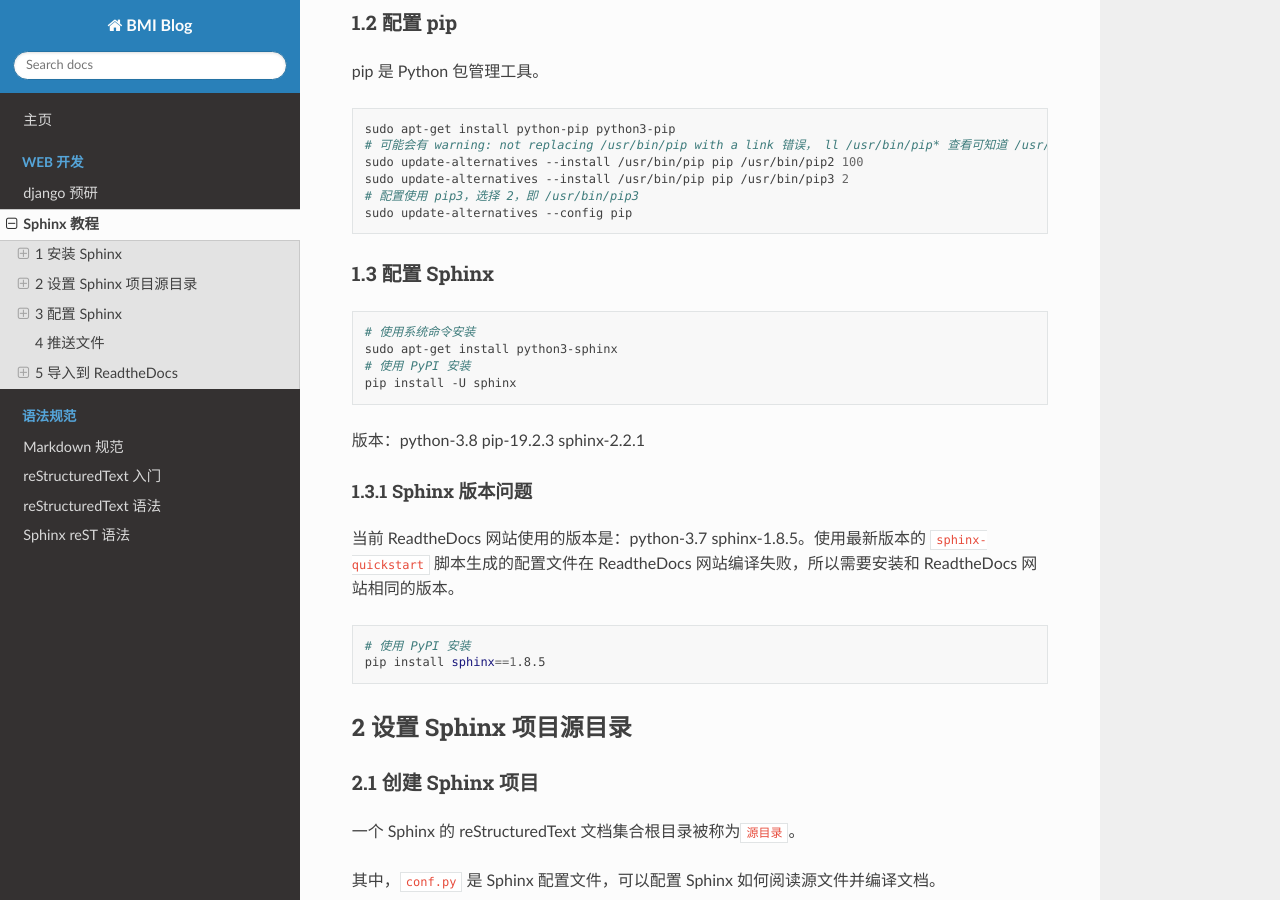
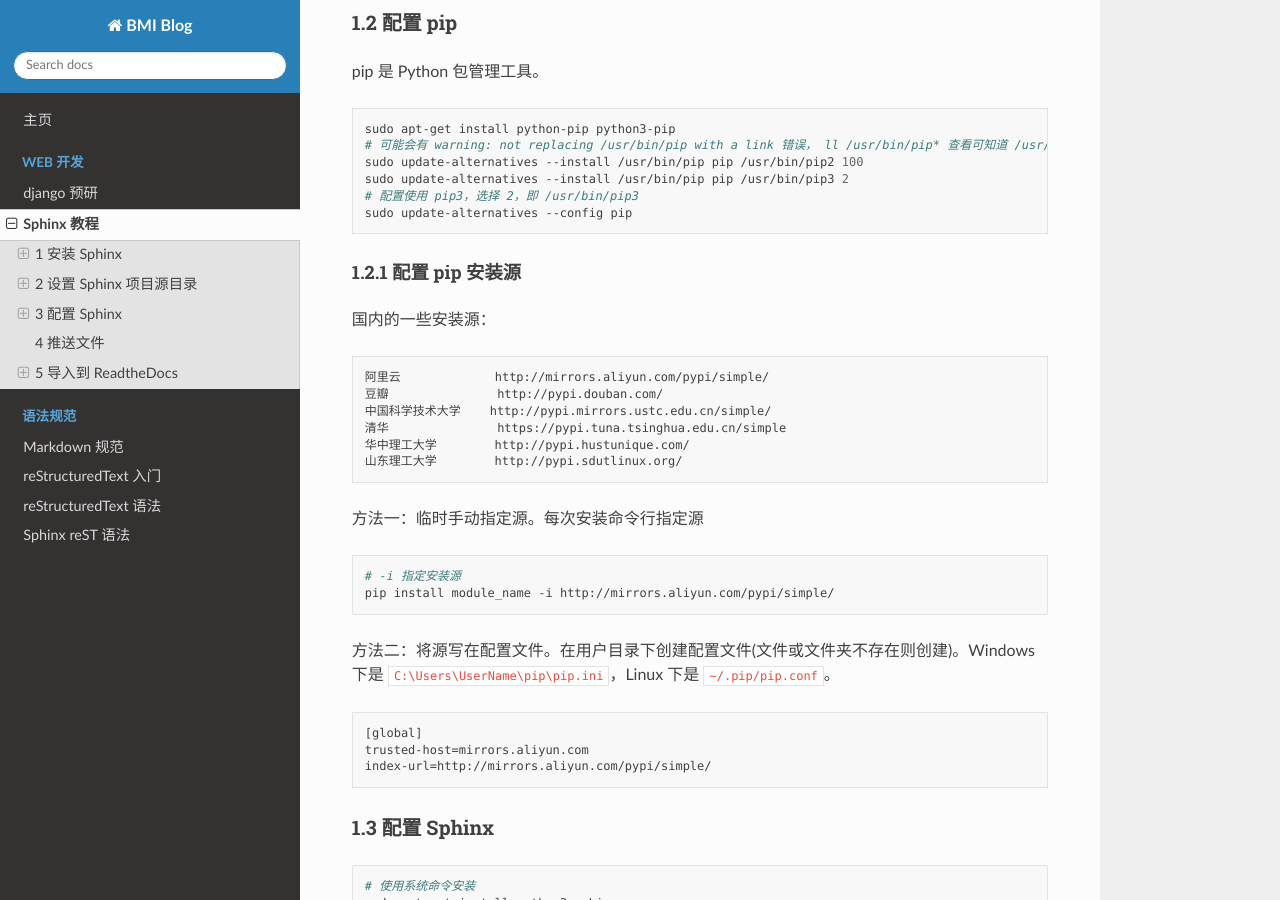
Before and after one commit to bmi-tech/blog, a Sphinx documentation site: the page built from source/web_dev/sphinx.md, in a window 1280 px wide and 900 px high, scrolled down 750 px. Built offline with Sphinx 7.4.7 and the Read the Docs theme 2.0.0, drawn with Linux system fonts in a browser that asks for light colours.

Commit message:
增加 pip 源配置

````diff
--- a/source/web_dev/sphinx.md
+++ b/source/web_dev/sphinx.md
@@ -40,6 +40,34 @@ sudo update-alternatives --install /usr/bin/pip pip /usr/bin/pip2 100
 sudo update-alternatives --install /usr/bin/pip pip /usr/bin/pip3 2
 # 配置使用 pip3，选择 2，即 /usr/bin/pip3
 sudo update-alternatives --config pip
+```
+
+#### 1.2.1 配置 pip 安装源
+
+国内的一些安装源：
+
+```text
+阿里云             http://mirrors.aliyun.com/pypi/simple/
+豆瓣               http://pypi.douban.com/
+中国科学技术大学    http://pypi.mirrors.ustc.edu.cn/simple/
+清华               https://pypi.tuna.tsinghua.edu.cn/simple
+华中理工大学        http://pypi.hustunique.com/
+山东理工大学        http://pypi.sdutlinux.org/
+```
+
+方法一：临时手动指定源。每次安装命令行指定源
+
+```sh
+# -i 指定安装源
+pip install module_name -i http://mirrors.aliyun.com/pypi/simple/
+```
+
+方法二：将源写在配置文件。在用户目录下创建配置文件(文件或文件夹不存在则创建)。Windows 下是 `C:\Users\UserName\pip\pip.ini`，Linux 下是 `~/.pip/pip.conf`。
+
+```text
+[global]
+trusted-host=mirrors.aliyun.com
+index-url=http://mirrors.aliyun.com/pypi/simple/
 ```
 
 ### 1.3 配置 Sphinx
````
Also changed, not shown: README.md (+3 -1 lines).
